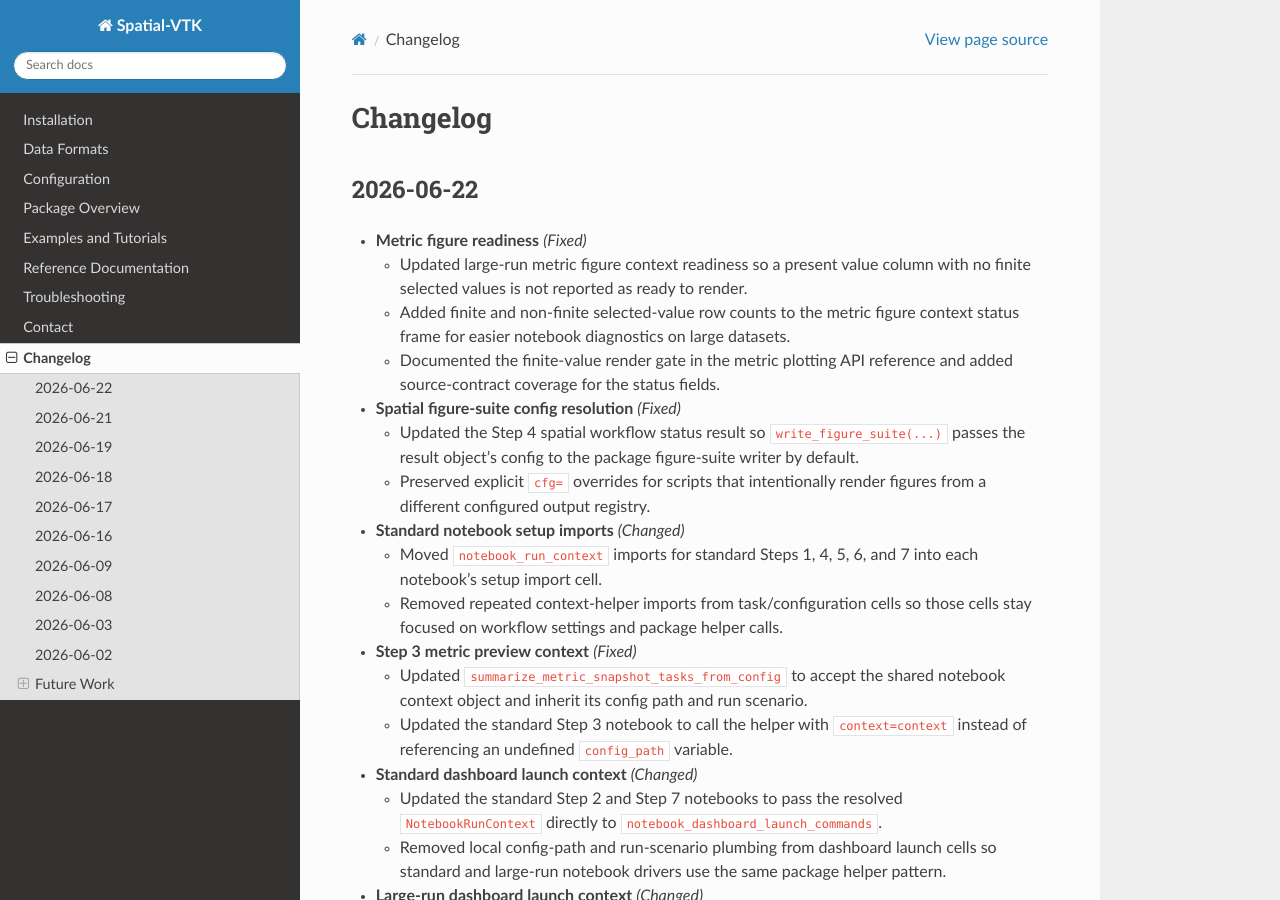
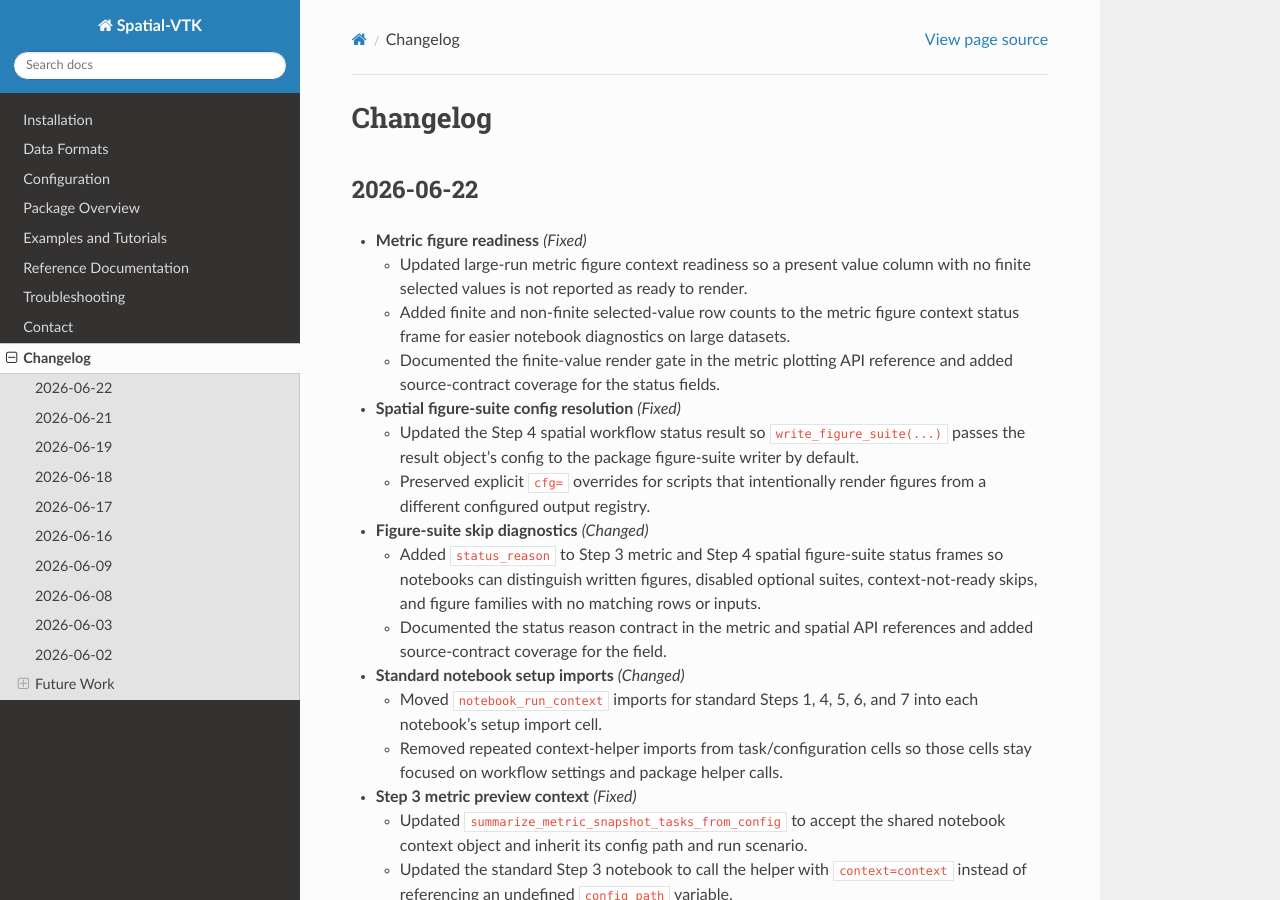
Before and after one commit to bcbirkel/spatial-vtk, a Sphinx documentation site: the page built from docs/changelog.rst, in a window 1280 px wide and 900 px high. Built offline with Sphinx 7.4.7 and the Read the Docs theme 3.1.0, drawn with Linux system fonts in a browser that asks for light colours.

Commit message:
Add figure suite status reasons

```diff
--- a/docs/changelog.rst
+++ b/docs/changelog.rst
@@ -20,6 +20,15 @@ Changelog
     package figure-suite writer by default.
   - Preserved explicit ``cfg=`` overrides for scripts that intentionally render
     figures from a different configured output registry.
+
+- **Figure-suite skip diagnostics** *(Changed)*
+
+  - Added ``status_reason`` to Step 3 metric and Step 4 spatial figure-suite
+    status frames so notebooks can distinguish written figures, disabled
+    optional suites, context-not-ready skips, and figure families with no
+    matching rows or inputs.
+  - Documented the status reason contract in the metric and spatial API
+    references and added source-contract coverage for the field.
 
 - **Standard notebook setup imports** *(Changed)*
 
```
Also changed, not shown: docs/reference/api/metrics.rst (+5 -2 lines), docs/reference/api/spatial.rst (+5 -2 lines), 5 other files.
